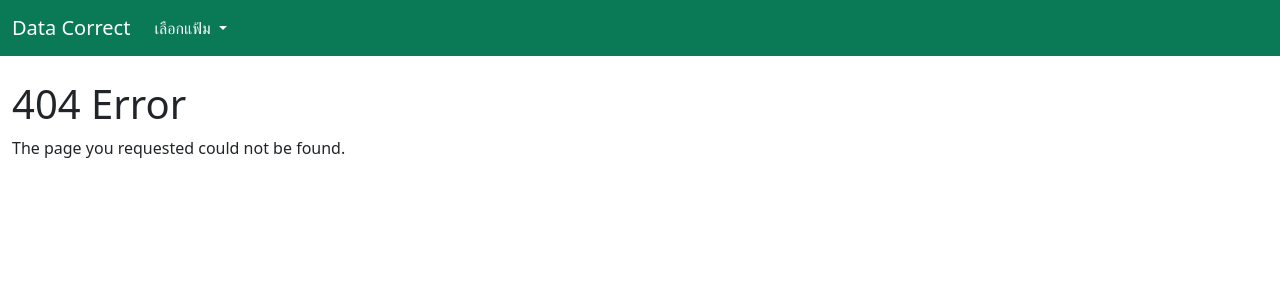
After one commit to yuinakorn/py_data_correct, a Django app: template getpid_app/templates/getpid_app/404.html in a window 1280 px wide. The commit adds this page. Shown: the top 300 px of the page. Run offline with Django 4.2, Linux system fonts and the light colour scheme; the template is opened without the code that fills it, so the values that code supplies are empty; parts of the project's set-up code (start-up, migrations or seed data) failed here and were passed over.

Commit message:
update container

```diff
--- /dev/null
+++ b/getpid_app/templates/getpid_app/404.html
@@ -0,0 +1,6 @@
+{% extends 'getpid_app/components/base.html' %}
+
+{% block content %}
+<h1>404 Error</h1>
+<p>The page you requested could not be found.</p>
+{% endblock %}
--- a/getpid_app/templates/getpid_app/components/base.html
+++ b/getpid_app/templates/getpid_app/components/base.html
@@ -39,7 +39,7 @@
     <div id="content-wrapper" class="d-flex flex-column">
         {% include 'getpid_app/components/_nav.html' %}
 
-        <div class="container mt-4">
+        <div class="container-fluid mt-4">
             {% block content %}
             {% endblock %}
         </div>
--- a/getpid_app/urls.py
+++ b/getpid_app/urls.py
@@ -1,5 +1,8 @@
 from django.urls import path
 from . import views
+
+from .views import error_404
+
 
 urlpatterns = [
     path('person/', views.person, name='person'),
@@ -7,3 +10,5 @@ urlpatterns = [
     path('labor/', views.labor, name='labor'),
     path('', views.index, name='index'),
 ]
+
+handler404 = error_404
--- a/getpid_app/views.py
+++ b/getpid_app/views.py
@@ -1,6 +1,11 @@
 from django.shortcuts import render
 from .forms import SearchForm
 from .controllers import ncd_controller, person_controller, labor_controller
+from django.shortcuts import render
+
+
+def error_404(request, exception):
+    return render(request, 'getpid_app/404.html', {})
 
 
 # Index
@@ -19,6 +24,7 @@ def ncd(request):
         rows = ncd_controller.ncd(request.POST.get('cid', None))
         # show = True
         cid = request.POST.get('cid', None)
+        print(cid)  # to check error cid
 
         # chronic
         dicts = []
```
Also changed, not shown: getpid_app/controllers/ncd_controller.py (+21 -8 lines).
